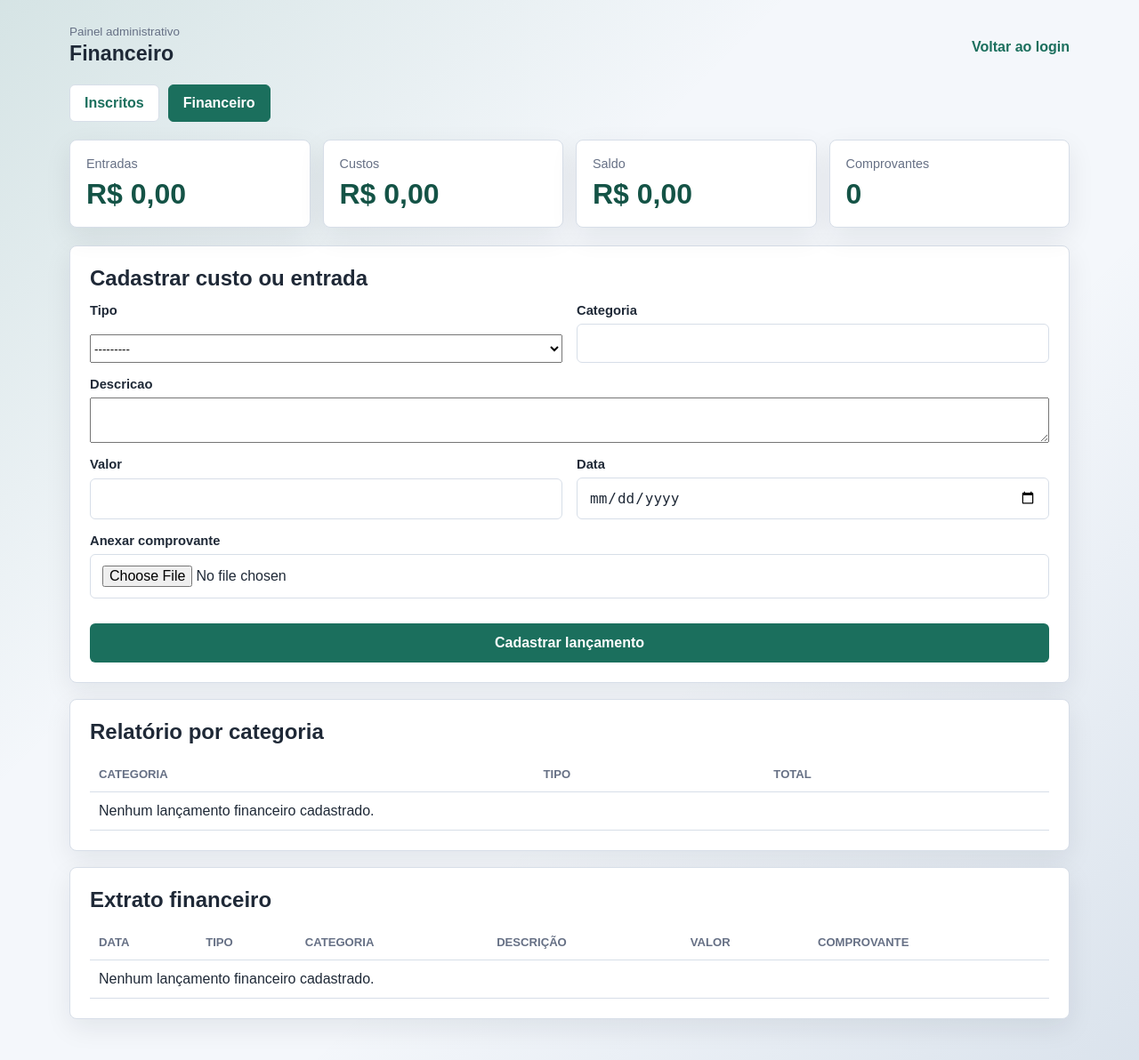
After one commit to fabianopolone123/SITE_MISSAO, a Django app: page /painel/financeiro/ in a window 1280 px wide. The commit adds this page. Shown: the whole page at 89% size. Run offline with Django 5.2, Linux system fonts and the light colour scheme; the visitor is signed in with stand-in values (Sample User, id 1).

Commit message:
Adiciona modulo financeiro ao painel administrativo

```diff
--- a/accounts/forms.py
+++ b/accounts/forms.py
@@ -2,7 +2,7 @@ from django import forms
 from django.contrib.auth.forms import UserCreationForm
 from django.contrib.auth.models import User
 
-from .models import Volunteer, YES_NO_CHOICES
+from .models import FinancialTransaction, Volunteer, YES_NO_CHOICES
 
 
 class SignUpForm(UserCreationForm):
@@ -57,3 +57,26 @@ class VolunteerForm(forms.ModelForm):
             'work_evangelism',
         ]:
             self.fields[field_name].widget.attrs['class'] = 'checkbox-control'
+
+
+class FinancialTransactionForm(forms.ModelForm):
+    class Meta:
+        model = FinancialTransaction
+        fields = ['transaction_type', 'category', 'description', 'amount', 'transaction_date', 'receipt']
+        widgets = {
+            'transaction_date': forms.DateInput(attrs={'type': 'date'}),
+            'description': forms.Textarea(attrs={'rows': 3}),
+        }
+        labels = {
+            'transaction_type': 'Tipo',
+            'category': 'Categoria',
+            'description': 'Descricao',
+            'amount': 'Valor',
+            'transaction_date': 'Data',
+            'receipt': 'Anexar comprovante',
+        }
+
+    def __init__(self, *args, **kwargs):
+        super().__init__(*args, **kwargs)
+        for field in self.fields.values():
+            field.widget.attrs.setdefault('class', 'form-control')
--- a/accounts/static/accounts/login.css
+++ b/accounts/static/accounts/login.css
@@ -302,6 +302,33 @@ button:focus {
     margin-bottom: 20px;
 }
 
+.admin-menu {
+    display: flex;
+    gap: 10px;
+    margin-bottom: 20px;
+}
+
+.menu-item {
+    display: inline-flex;
+    align-items: center;
+    justify-content: center;
+    min-height: 42px;
+    padding: 10px 16px;
+    border: 1px solid var(--border);
+    border-radius: 6px;
+    background: var(--panel);
+    color: var(--primary);
+    font-weight: 700;
+    text-decoration: none;
+}
+
+.menu-item.active,
+.menu-item:hover {
+    background: var(--primary);
+    border-color: var(--primary);
+    color: #ffffff;
+}
+
 .report-grid {
     display: grid;
     grid-template-columns: repeat(4, minmax(0, 1fr));
@@ -340,6 +367,11 @@ button:focus {
 
 .admin-section h2 {
     margin: 0 0 14px;
+}
+
+.finance-form {
+    display: grid;
+    gap: 16px;
 }
 
 .table-wrap {
@@ -381,6 +413,13 @@ th {
     padding: 10px 12px;
 }
 
+.success-alert {
+    border-color: rgba(27, 111, 93, 0.24);
+    background: rgba(27, 111, 93, 0.08);
+    color: var(--primary-dark);
+    margin-bottom: 18px;
+}
+
 @media (max-width: 480px) {
     .login-panel {
         padding: 24px;
@@ -413,4 +452,8 @@ th {
     .report-grid {
         grid-template-columns: 1fr;
     }
+
+    .admin-menu {
+        flex-direction: column;
+    }
 }
--- a/accounts/templates/registration/admin_dashboard.html
+++ b/accounts/templates/registration/admin_dashboard.html
@@ -16,6 +16,11 @@
             </div>
             <a class="back-link" href="{% url 'login' %}">Voltar ao login</a>
         </header>
+
+        <nav class="admin-menu" aria-label="Menu do painel administrativo">
+            <a class="menu-item active" href="{% url 'admin_dashboard' %}">Inscritos</a>
+            <a class="menu-item" href="{% url 'financial_dashboard' %}">Financeiro</a>
+        </nav>
 
         <section class="report-grid">
             <article class="report-card">
--- /dev/null
+++ b/accounts/templates/registration/financial_dashboard.html
@@ -0,0 +1,136 @@
+{% load static %}
+<!DOCTYPE html>
+<html lang="pt-br">
+<head>
+    <meta charset="UTF-8">
+    <meta name="viewport" content="width=device-width, initial-scale=1.0">
+    <title>Financeiro | Miss&atilde;o Andrews</title>
+    <link rel="stylesheet" href="{% static 'accounts/login.css' %}">
+</head>
+<body>
+    <main class="admin-page">
+        <header class="admin-header">
+            <div>
+                <p class="eyebrow">Painel administrativo</p>
+                <h1>Financeiro</h1>
+            </div>
+            <a class="back-link" href="{% url 'login' %}">Voltar ao login</a>
+        </header>
+
+        <nav class="admin-menu" aria-label="Menu do painel administrativo">
+            <a class="menu-item" href="{% url 'admin_dashboard' %}">Inscritos</a>
+            <a class="menu-item active" href="{% url 'financial_dashboard' %}">Financeiro</a>
+        </nav>
+
+        {% if messages %}
+            {% for message in messages %}
+                <div class="form-alert success-alert">{{ message }}</div>
+            {% endfor %}
+        {% endif %}
+
+        <section class="report-grid">
+            <article class="report-card">
+                <span>Entradas</span>
+                <strong>R$ {{ total_income|floatformat:2 }}</strong>
+            </article>
+            <article class="report-card">
+                <span>Custos</span>
+                <strong>R$ {{ total_expenses|floatformat:2 }}</strong>
+            </article>
+            <article class="report-card">
+                <span>Saldo</span>
+                <strong>R$ {{ balance|floatformat:2 }}</strong>
+            </article>
+            <article class="report-card">
+                <span>Comprovantes</span>
+                <strong>{{ receipt_count }}</strong>
+            </article>
+        </section>
+
+        <section class="admin-section">
+            <h2>Cadastrar custo ou entrada</h2>
+            <form method="post" enctype="multipart/form-data" class="finance-form" novalidate>
+                {% csrf_token %}
+                <div class="form-grid">
+                    {% for field in form %}
+                        <div class="field {% if field.name == 'description' or field.name == 'receipt' %}wide{% endif %}">
+                            <label for="{{ field.id_for_label }}">{{ field.label }}</label>
+                            {{ field }}
+                            {{ field.errors }}
+                        </div>
+                    {% endfor %}
+                </div>
+                <button type="submit">Cadastrar lan&ccedil;amento</button>
+            </form>
+        </section>
+
+        <section class="admin-section">
+            <h2>Relat&oacute;rio por categoria</h2>
+            <div class="table-wrap">
+                <table>
+                    <thead>
+                        <tr>
+                            <th>Categoria</th>
+                            <th>Tipo</th>
+                            <th>Total</th>
+                        </tr>
+                    </thead>
+                    <tbody>
+                        {% for item in category_summary %}
+                            <tr>
+                                <td>{{ item.category }}</td>
+                                <td>{{ item.transaction_type|title }}</td>
+                                <td>R$ {{ item.total|floatformat:2 }}</td>
+                            </tr>
+                        {% empty %}
+                            <tr>
+                                <td colspan="3">Nenhum lan&ccedil;amento financeiro cadastrado.</td>
+                            </tr>
+                        {% endfor %}
+                    </tbody>
+                </table>
+            </div>
+        </section>
+
+        <section class="admin-section">
+            <h2>Extrato financeiro</h2>
+            <div class="table-wrap">
+                <table>
+                    <thead>
+                        <tr>
+                            <th>Data</th>
+                            <th>Tipo</th>
+                            <th>Categoria</th>
+                            <th>Descri&ccedil;&atilde;o</th>
+                            <th>Valor</th>
+                            <th>Comprovante</th>
+                        </tr>
+                    </thead>
+                    <tbody>
+                        {% for transaction in transactions %}
+                            <tr>
+                                <td>{{ transaction.transaction_date|date:"d/m/Y" }}</td>
+                                <td>{{ transaction.get_transaction_type_display }}</td>
+                                <td>{{ transaction.category }}</td>
+                                <td>{{ transaction.description }}</td>
+                                <td>R$ {{ transaction.amount|floatformat:2 }}</td>
+                                <td>
+                                    {% if transaction.receipt %}
+                                        <a href="{{ transaction.receipt.url }}" target="_blank" rel="noopener">Abrir</a>
+                                    {% else %}
+                                        -
+                                    {% endif %}
+                                </td>
+                            </tr>
+                        {% empty %}
+                            <tr>
+                                <td colspan="6">Nenhum lan&ccedil;amento financeiro cadastrado.</td>
+                            </tr>
+                        {% endfor %}
+                    </tbody>
+                </table>
+            </div>
+        </section>
+    </main>
+</body>
+</html>
--- a/accounts/urls.py
+++ b/accounts/urls.py
@@ -9,4 +9,5 @@ urlpatterns = [
     path('cadastre-se/', views.signup, name='signup'),
     path('cadastro/finalizado/', views.signup_success, name='signup_success'),
     path('painel/', views.admin_dashboard, name='admin_dashboard'),
+    path('painel/financeiro/', views.financial_dashboard, name='financial_dashboard'),
 ]
--- a/accounts/views.py
+++ b/accounts/views.py
@@ -1,11 +1,12 @@
 from django.contrib.auth import login
 from django.contrib.auth.decorators import user_passes_test
-from django.db.models import Count, Q
+from django.contrib import messages
+from django.db.models import Count, Q, Sum
 from django.forms import formset_factory
 from django.shortcuts import redirect, render
 
-from .forms import SignUpForm, VolunteerForm
-from .models import Registration, Volunteer
+from .forms import FinancialTransactionForm, SignUpForm, VolunteerForm
+from .models import FinancialTransaction, Registration, Volunteer
 
 
 def is_admin_user(user):
@@ -80,3 +81,33 @@ def admin_dashboard(request):
         ).count(),
     }
     return render(request, 'registration/admin_dashboard.html', context)
+
+
+@user_passes_test(is_admin_user, login_url='login')
+def financial_dashboard(request):
+    if request.method == 'POST':
+        form = FinancialTransactionForm(request.POST, request.FILES)
+
+        if form.is_valid():
+            form.save()
+            messages.success(request, 'Lancamento financeiro cadastrado com sucesso.')
+            return redirect('financial_dashboard')
+    else:
+        form = FinancialTransactionForm()
+
+    transactions = FinancialTransaction.objects.all()
+    total_income = transactions.filter(transaction_type='entrada').aggregate(total=Sum('amount'))['total'] or 0
+    total_expenses = transactions.filter(transaction_type='saida').aggregate(total=Sum('amount'))['total'] or 0
+    balance = total_income - total_expenses
+
+    context = {
+        'form': form,
+        'transactions': transactions,
+        'total_income': total_income,
+        'total_expenses': total_expenses,
+        'balance': balance,
+        'expense_count': transactions.filter(transaction_type='saida').count(),
+        'receipt_count': transactions.exclude(receipt='').count(),
+        'category_summary': transactions.values('category', 'transaction_type').annotate(total=Sum('amount')).order_by('category'),
+    }
+    return render(request, 'registration/financial_dashboard.html', context)
--- a/missaocadastro/settings.py
+++ b/missaocadastro/settings.py
@@ -117,4 +117,7 @@ USE_TZ = True
 
 STATIC_URL = 'static/'
 
+MEDIA_URL = 'media/'
+MEDIA_ROOT = BASE_DIR / 'media'
+
 LOGIN_REDIRECT_URL = '/'
--- a/missaocadastro/urls.py
+++ b/missaocadastro/urls.py
@@ -15,9 +15,14 @@ Including another URLconf
     2. Add a URL to urlpatterns:  path('blog/', include('blog.urls'))
 """
 from django.contrib import admin
+from django.conf import settings
+from django.conf.urls.static import static
 from django.urls import include, path
 
 urlpatterns = [
     path('', include('accounts.urls')),
     path('admin/', admin.site.urls),
 ]
+
+if settings.DEBUG:
+    urlpatterns += static(settings.MEDIA_URL, document_root=settings.MEDIA_ROOT)
```
Also changed, not shown: accounts/admin.py (+8 -1 lines), accounts/models.py (+23 -0 lines), accounts/migrations/0002_financialtransaction.py (added), 1 other file.
